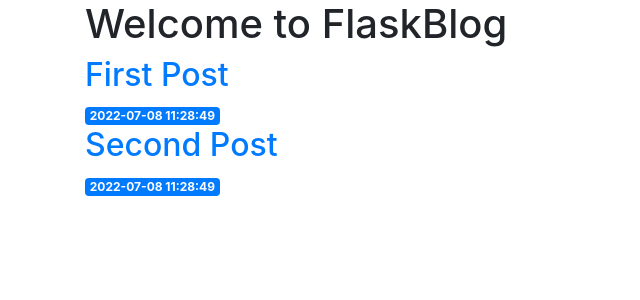
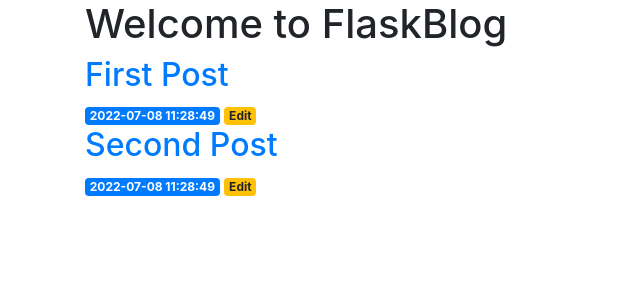
Before and after one commit to backglass/flask1, a Flask app: page / in a window 1280 px wide. Shown: the part 56-356 px from the top of the page, without its empty margins (0-640 px from the left). Run offline with Flask 2, Linux system fonts and the light colour scheme; data comes from the database, SQL or seed files in the repository; some libraries are stand-ins or nearby versions.

Commit message:
Añadido el iconito para editar los post

```diff
--- a/templates/index.html
+++ b/templates/index.html
@@ -9,6 +9,9 @@
             <h2>{{ post["title"] }}</h2>                             <!-- Esto es una forma de imprimir el título de cada registro de la base de datos -->
         </a>
         <span class = "badge badge-primary">{{ post["created"] }}</span> <!-- Esto es una forma de imprimir la fecha de creación de cada registro de la base de datos -->
+
+        <a href="{{ url_for('edit', id=post['id']) }}">                 <!-- Crea un pequeño icono y hace el enlace para editar el post -->
+            <span class="badge badge-warning">Edit</span>
         <br>
     {% endfor %}                                                        <!-- Se cierra el bucle for-->
 
```
